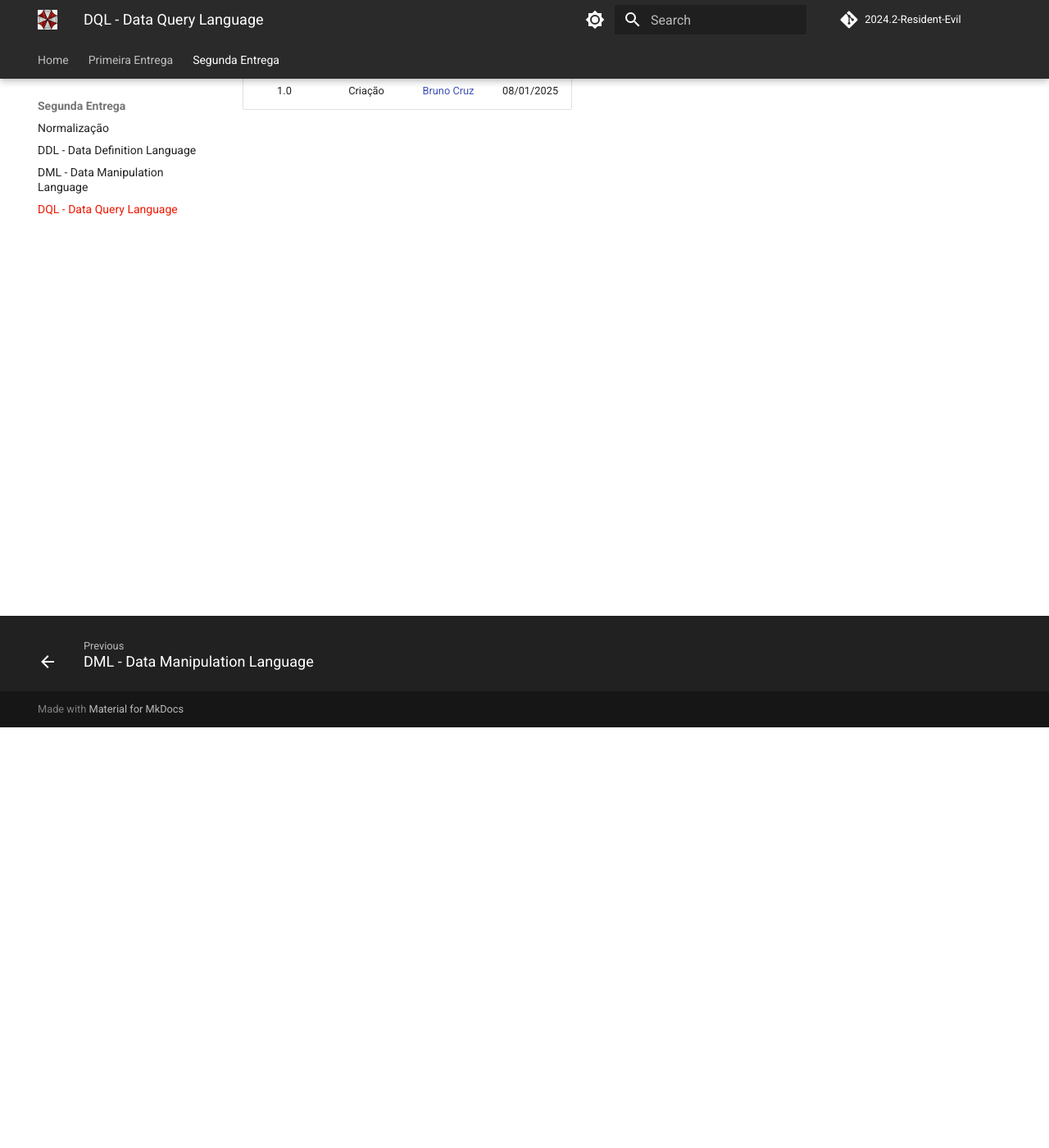
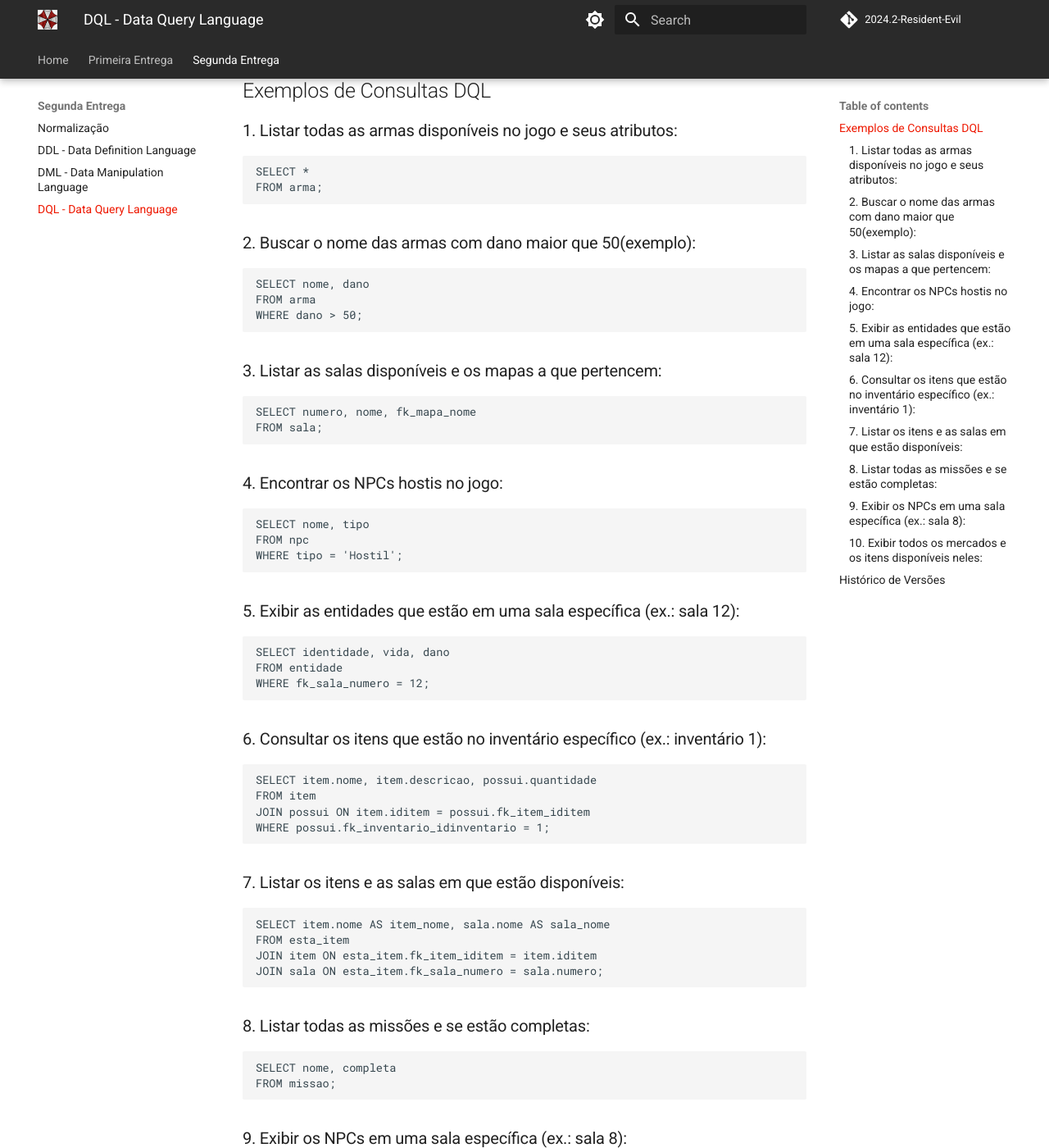
Before and after one commit to SBD1/2024.2-Resident-Evil, an MkDocs documentation site: the page built from docs/entrega2/dql.md, in a window 1280 px wide and 1400 px high, scrolled down 513 px. Shown: the whole window at 82% size. Built offline with MkDocs 1.6.1 and Material for MkDocs 9.7.7, drawn with Linux system fonts in a browser that asks for light colours; comment, search, counter and statistics services are not loaded; some of the changed text lies outside the part shown.

Commit message:
acrescentando dql

````diff
--- a/docs/entrega2/dql.md
+++ b/docs/entrega2/dql.md
@@ -1,15 +1,97 @@
 # DQL - Data Query Language
 
 Linguagem para consulta de dados: São comandos que utilizamos para realizar consultas no banco de dados e extrair informações armazenadas.
-Na prática, o comando SELECT é o principal representante dessa categoria. Alguns dos principais comandos usados para a consulta são:
+Na prática, o comando **SELECT** é o principal representante dessa categoria. Alguns dos principais comandos usados para a consulta são:
 
-+ **SELECT**: Seleciona dados de uma tabela.
-+ **FROM**: Especifica a tabela da qual se deseja selecionar dados.
-+ **WHERE**: Define critérios para filtrar os resultados.
-+ **GROUP BY**: Agrupa os resultados com base em uma ou mais colunas.
-+ **HAVING**: Define condições para grupos criados pelo GROUP BY.
-+ **ORDER BY**: Classifica os resultados em ordem crescente ou decrescente.
+- **SELECT**: Seleciona dados de uma tabela.
+- **FROM**: Especifica a tabela da qual se deseja selecionar dados.
+- **WHERE**: Define critérios para filtrar os resultados.
+- **GROUP BY**: Agrupa os resultados com base em uma ou mais colunas.
+- **HAVING**: Define condições para grupos criados pelo GROUP BY.
+- **ORDER BY**: Classifica os resultados em ordem crescente ou decrescente.
+
+---
+
+## Exemplos de Consultas DQL
+
+### 1. Listar todas as armas disponíveis no jogo e seus atributos:
+```sql
+SELECT *
+FROM arma;
+```
+
+### 2. Buscar o nome das armas com dano maior que 50(exemplo):
+```sql
+SELECT nome, dano
+FROM arma
+WHERE dano > 50;
+```
+
+### 3. Listar as salas disponíveis e os mapas a que pertencem:
+```sql
+SELECT numero, nome, fk_mapa_nome
+FROM sala;
+```
+
+### 4. Encontrar os NPCs hostis no jogo:
+```sql
+SELECT nome, tipo
+FROM npc
+WHERE tipo = 'Hostil';
+```
+
+### 5. Exibir as entidades que estão em uma sala específica (ex.: sala 12):
+```sql
+SELECT identidade, vida, dano
+FROM entidade
+WHERE fk_sala_numero = 12;
+```
+
+### 6. Consultar os itens que estão no inventário específico (ex.: inventário 1):
+```sql
+SELECT item.nome, item.descricao, possui.quantidade
+FROM item
+JOIN possui ON item.iditem = possui.fk_item_iditem
+WHERE possui.fk_inventario_idinventario = 1;
+```
+
+### 7. Listar os itens e as salas em que estão disponíveis:
+```sql
+SELECT item.nome AS item_nome, sala.nome AS sala_nome
+FROM esta_item
+JOIN item ON esta_item.fk_item_iditem = item.iditem
+JOIN sala ON esta_item.fk_sala_numero = sala.numero;
+```
+
+### 8. Listar todas as missões e se estão completas:
+```sql
+SELECT nome, completa
+FROM missao;
+```
+
+### 9. Exibir os NPCs em uma sala específica (ex.: sala 8):
+```sql
+SELECT npc.nome, sala.nome AS sala_nome
+FROM npc
+JOIN esta_npc ON npc.fk_entidade_identidade = esta_npc.fk_instanciaNPC_idinstancianpc
+JOIN sala ON esta_npc.fk_sala_numero = sala.numero
+WHERE sala.numero = 8;
+```
+
+### 10. Exibir todos os mercados e os itens disponíveis neles:
+```sql
+SELECT mercado.fk_sala_numero AS mercado_numero, item.nome AS item_nome
+FROM mercado
+JOIN inventario ON mercado.fk_sala_numero = inventario.fk_mercado_fk_sala_numero
+JOIN possui ON inventario.idinventario = possui.fk_inventario_idinventario
+JOIN item ON possui.fk_item_iditem = item.iditem;
+```
+
+---
+
+## Histórico de Versões
 
 | Versão |     Descrição      |                     Autor(es)                     |    Data    |
 | :----: | :----------------: | :-----------------------------------------------: | :--------: |
 |  1.0   | Criação | [Bruno Cruz](https://github.com/Brunocrzz) | 08/01/2025 |
+|  2.0   | Acrescentando o DQL | [Breno Yuri](https://github.com/YuriBre) | 13/01/2025 |
````
